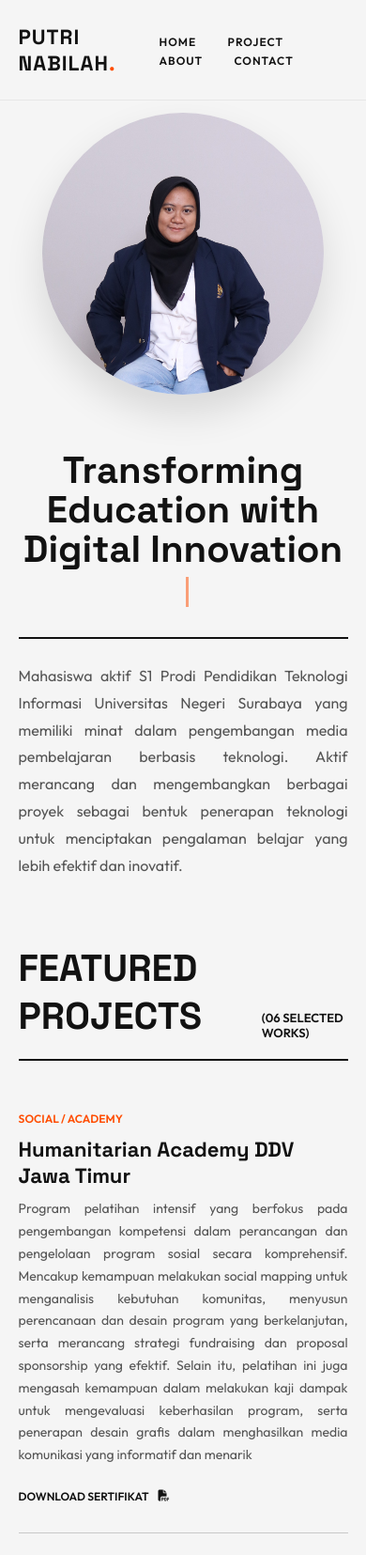
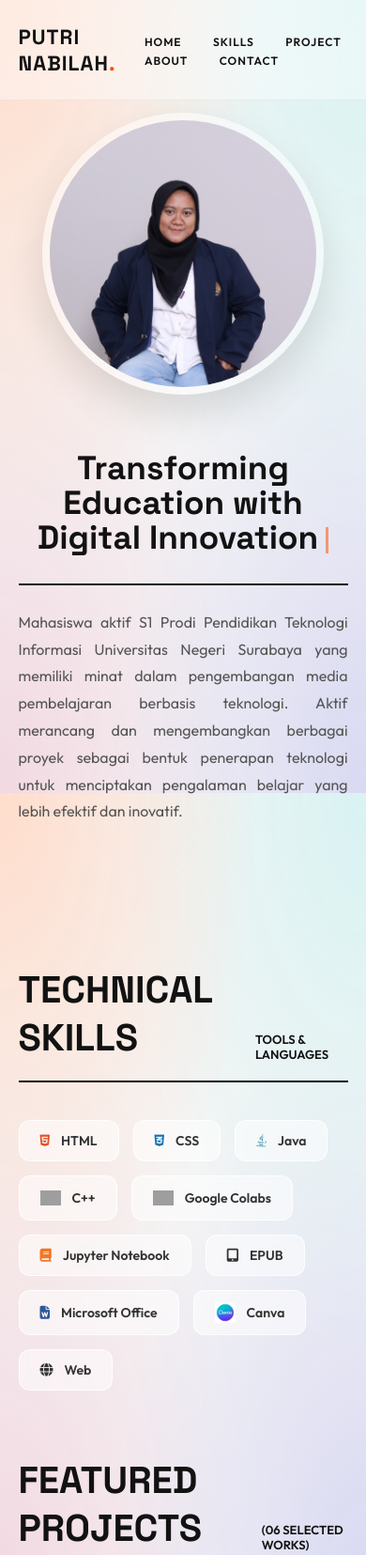
Before and after one commit to nblhputri/portofolioputrinabilah, a plain HTML site: page index.html in a window 390 px wide. Shown: the top 1655 px of the page at 94% size. Drawn offline with Linux system fonts and the light colour scheme; grey boxes are pictures that could not be loaded.

Commit message:
Add files via upload

```diff
--- a/index.html
+++ b/index.html
@@ -14,166 +14,128 @@
             --accent: #ff4d00;
             --bg: #f5f5f5;
             --text-muted: #555;
-            --about-bg: #d4d4d4;
+            --about-bg: rgba(255, 255, 255, 0.3);
+            /* Let's Connect Biru Gelap */
+            --footer-bg: #0a192f;
         }
 
-        * { margin: 0; padding: 0; box-sizing: border-box; }
-
-        html { scroll-behavior: smooth; }
-
+        /* --- BACKGROUND AESTHETIC --- */
         body {
-            background: var(--bg);
+            margin: 0;
+            padding: 0;
+            box-sizing: border-box;
+            background-color: #f5f5f5;
+            background-image:
+                radial-gradient(at 0% 0%, hsla(20,100%,90%,1) 0, transparent 50%),
+                radial-gradient(at 100% 0%, hsla(180,50%,90%,1) 0, transparent 50%),
+                radial-gradient(at 100% 100%, hsla(240,50%,90%,1) 0, transparent 50%),
+                radial-gradient(at 0% 100%, hsla(340,50%,90%,1) 0, transparent 50%);
+            background-attachment: fixed;
+            background-size: 200% 200%;
+            animation: gradientAnimation 15s ease infinite;
             color: var(--primary);
             font-family: 'Outfit', sans-serif;
             overflow-x: hidden;
         }
 
+        @keyframes gradientAnimation {
+            0% { background-position: 0% 0%; }
+            50% { background-position: 100% 100%; }
+            100% { background-position: 0% 0%; }
+        }
+
+        * { margin: 0; padding: 0; box-sizing: border-box; }
+        html { scroll-behavior: smooth; }
+
+        /* --- NAVBAR --- */
         nav {
             position: fixed; top: 0; left: 0; width: 100%;
             padding: 25px 5%; display: flex; justify-content: space-between;
             align-items: center; z-index: 100;
-            background: rgba(245, 245, 245, 0.85);
-            backdrop-filter: blur(15px);
-            border-bottom: 1px solid rgba(0,0,0,0.06);
+            background: rgba(255, 255, 255, 0.4);
+            backdrop-filter: blur(20px);
+            -webkit-backdrop-filter: blur(20px);
+            border-bottom: 1px solid rgba(0,0,0,0.05);
         }
 
-        .logo {
-            font-family: 'Space Grotesk';
-            font-weight: 700;
-            font-size: 22px;
-            letter-spacing: 1px;
-            text-transform: uppercase;
-        }
+        .logo { font-family: 'Space Grotesk'; font-weight: 700; font-size: 22px; letter-spacing: 1px; text-transform: uppercase; }
         .logo span { color: var(--accent); }
-
         .nav-links a { text-decoration: none; color: var(--primary); font-weight: 600; font-size: 12px; margin-left: 30px; text-transform: uppercase; letter-spacing: 1px; transition: 0.3s; }
         .nav-links a:hover { color: var(--accent); }
 
+        /* --- HERO --- */
         .hero {
             display: grid; grid-template-columns: 1fr 1fr;
             height: 100vh; padding: 0 5%; align-items: center; gap: 60px;
         }
+        .hero-text h1 { font-family: 'Space Grotesk'; font-size: clamp(2.2rem, 4.5vw, 3.8rem); line-height: 1.05; font-weight: 700; margin-bottom: 30px; color: var(--primary); min-height: 2.2em; }
+        #typing-text::after { content: ''; display: inline-block; width: 3px; height: 0.8em; background-color: var(--accent); margin-left: 8px; vertical-align: middle; animation: blink 0.7s infinite; }
+        @keyframes blink { 0%, 100% { opacity: 1; } 50% { opacity: 0; } }
+        .hero-text p { font-size: 16px; color: var(--text-muted); line-height: 1.8; text-align: justify; max-width: 480px; border-top: 2px solid var(--primary); padding-top: 25px; }
 
-        .hero-text h1 {
-            font-family: 'Space Grotesk';
-            font-size: clamp(2.2rem, 4.5vw, 3.8rem);
-            line-height: 1.05;
-            font-weight: 700;
-            margin-bottom: 30px;
-            color: var(--primary);
-            min-height: 2.2em;
-        }
+        .hero-img { display: flex; justify-content: flex-end; align-items: center; }
+        .hero-img img { width: 400px; height: 400px; object-fit: cover; border-radius: 50%; box-shadow: 0 20px 40px rgba(0,0,0,0.12); transition: 0.5s ease; border: 8px solid rgba(255,255,255,0.5); }
+        .hero-img img:hover { transform: scale(1.03); box-shadow: 0 30px 60px rgba(255, 77, 0, 0.18); }
 
-        #typing-text::after {
-            content: '';
-            display: inline-block;
-            width: 3px;
-            height: 0.8em;
-            background-color: var(--accent);
-            margin-left: 8px;
-            vertical-align: middle;
-            animation: blink 0.7s infinite;
-        }
+        /* --- SECTION GLOBAL --- */
+        section { padding: 40px 5%; }
 
-        @keyframes blink {
-            0%, 100% { opacity: 1; }
-            50% { opacity: 0; }
-        }
+        /* --- SKILLS SECTION --- */
+        #skills-link { padding-top: 100px; padding-bottom: 10px; }
 
-        .hero-text p {
-            font-size: 16px; color: var(--text-muted); line-height: 1.8;
-            text-align: justify; max-width: 480px; border-top: 2px solid var(--primary); padding-top: 25px;
-        }
-
-        .hero-img {
-            display: flex;
-            justify-content: flex-end;
-            align-items: center;
-        }
-        .hero-img img {
-            width: 400px;
-            height: 400px;
-            object-fit: cover;
-            border-radius: 50%;
-            box-shadow: 0 20px 40px rgba(0,0,0,0.12);
-            transition: 0.5s ease;
-        }
-        .hero-img img:hover {
-            transform: scale(1.03);
-            box-shadow: 0 30px 60px rgba(255, 77, 0, 0.18);
-        }
-
-        section { padding: 80px 5%; }
-        #work { padding-top: 40px; }
+        /* --- PROJECT SECTION --- */
+        #work { padding-top: 20px; }
 
         .section-header {
             display: flex; justify-content: space-between; align-items: flex-end;
-            margin-bottom: 50px; border-bottom: 2px solid var(--primary); padding-bottom: 20px;
+            margin-bottom: 40px; border-bottom: 2px solid var(--primary); padding-bottom: 20px;
         }
         .section-header h2 { font-family: 'Space Grotesk'; font-size: 40px; text-transform: uppercase; }
 
-        .project-list {
-            display: grid; grid-template-columns: repeat(auto-fit, minmax(300px, 1fr));
-            gap: 40px;
-        }
-        .project-item {
-            border-bottom: 1px solid #c8c8c8;
-            padding-bottom: 30px;
-            transition: 0.4s;
-        }
-        .project-item:hover { border-color: var(--accent); }
+        .project-list { display: grid; grid-template-columns: repeat(auto-fit, minmax(300px, 1fr)); gap: 40px; }
+        .project-item { background: rgba(255, 255, 255, 0.3); backdrop-filter: blur(5px); border-bottom: 1px solid #c8c8c8; padding: 25px; border-radius: 15px; transition: 0.4s; }
+        .project-item:hover { border-color: var(--accent); background: rgba(255, 255, 255, 0.6); transform: translateY(-5px); }
         .project-item span { font-size: 12px; color: var(--accent); font-weight: 700; }
         .project-item h3 { font-family: 'Space Grotesk'; font-size: 22px; margin: 10px 0; }
         .project-item p { font-size: 14px; color: var(--text-muted); text-align: justify; margin-bottom: 20px; line-height: 1.7; }
-
-        .btn-action {
-            display: inline-flex; align-items: center; gap: 10px;
-            text-decoration: none; color: var(--primary); font-weight: 700; font-size: 12px;
-            transition: 0.3s;
-        }
+        .btn-action { display: inline-flex; align-items: center; gap: 10px; text-decoration: none; color: var(--primary); font-weight: 700; font-size: 12px; transition: 0.3s; }
         .btn-action:hover { color: var(--accent); padding-left: 10px; }
 
-        #about {
-            background: var(--about-bg) !important;
-            color: var(--primary) !important;
-        }
+        /* --- ABOUT & SKILLS --- */
+        #about { background: var(--about-bg) !important; color: var(--primary) !important; backdrop-filter: blur(10px); -webkit-backdrop-filter: blur(10px); margin: 40px 0; border-radius: 30px; border: 1px solid rgba(255, 255, 255, 0.4); box-shadow: 0 10px 30px rgba(0,0,0,0.05); }
+        .skills-container { display: flex; flex-wrap: wrap; gap: 15px; margin-bottom: 40px; }
+        .skill-badge { display: flex; align-items: center; gap: 12px; padding: 12px 22px; background: rgba(255, 255, 255, 0.5); border: 1px solid rgba(255, 255, 255, 0.8); border-radius: 12px; font-weight: 600; font-size: 14px; color: #333; transition: all 0.3s ease; backdrop-filter: blur(5px); }
+        .skill-badge:hover { transform: translateY(-3px); border-color: var(--accent); background: rgba(255, 255, 255, 0.9); }
+        .skill-badge img { width: 22px; height: 22px; object-fit: contain; }
 
-        .split-grid {
-            display: grid; grid-template-columns: 1fr 2fr; gap: 80px;
-        }
+        .split-grid { display: grid; grid-template-columns: 1fr 2fr; gap: 80px; }
         .edu-box { margin-bottom: 30px; }
         .edu-box b { font-size: 18px; display: block; }
         .edu-box small { color: var(--accent); font-weight: 700; }
-
-        .exp-item {
-            margin-bottom: 50px; border-left: 3px solid #b0b0b0;
-            padding-left: 30px; transition: 0.3s;
-        }
+        .exp-item { margin-bottom: 50px; border-left: 3px solid #b0b0b0; padding-left: 30px; transition: 0.3s; }
         .exp-item:hover { border-left-color: var(--accent); }
         .exp-item h4 { font-family: 'Space Grotesk'; font-size: 20px; margin-bottom: 15px; }
-
         .exp-list { list-style: disc; padding-left: 20px; }
         .exp-list li { font-size: 14px; color: var(--text-muted); margin-bottom: 10px; text-align: justify; line-height: 1.6; }
 
+        /* --- FOOTER --- */
         footer {
             padding: 80px 5% 50px 5%;
-            background: var(--bg);
+            background: var(--footer-bg);
             display: flex; justify-content: space-between; align-items: center;
-            border-top: 1px solid rgba(0,0,0,0.05);
+            border-top: 1px solid rgba(255,255,255,0.1);
+            backdrop-filter: blur(15px);
+            color: white;
         }
-        .social-icons a { color: var(--primary); font-size: 20px; margin-right: 20px; transition: 0.3s; display: inline-block; }
-        .social-icons a:hover { color: var(--accent); }
+        .social-icons a { color: white; font-size: 20px; margin-right: 20px; transition: 0.3s; display: inline-block; }
+        .social-icons a:hover { color: var(--accent); transform: translateY(-3px); }
 
         @media (max-width: 900px) {
             .hero { grid-template-columns: 1fr; height: auto; padding-top: 120px; padding-bottom: 50px; text-align: center; }
             .hero-img { justify-content: center; order: -1; }
             .hero-img img { width: 300px; height: 300px; }
-            .hero-text h1 { font-size: 2.5rem; min-height: auto; }
-            .hero-text p { margin: 0 auto; }
             .split-grid { grid-template-columns: 1fr; }
-            #work { padding-top: 20px; }
             footer { flex-direction: column; gap: 30px; text-align: center; }
-            .social-icons a { margin: 0 10px; }
         }
     </style>
 </head>
@@ -183,6 +145,7 @@
         <div class="logo">PUTRI NABILAH<span>.</span></div>
         <div class="nav-links">
             <a href="#home">Home</a>
+            <a href="#skills-link">Skills</a>
             <a href="#work">Project</a>
             <a href="#about">About</a>
             <a href="#lets-connect">Contact</a>
@@ -201,6 +164,25 @@
         </div>
     </section>
 
+    <section id="skills-link">
+        <div class="section-header">
+            <h2>Technical Skills</h2>
+            <p style="font-size: 13px; font-weight: 600;">TOOLS & LANGUAGES</p>
+        </div>
+        <div class="skills-container">
+            <div class="skill-badge"><i class="fa-brands fa-html5" style="color: #E34F26;"></i> HTML</div>
+            <div class="skill-badge"><i class="fa-brands fa-css3-alt" style="color: #1572B6;"></i> CSS</div>
+            <div class="skill-badge"><i class="fa-brands fa-java" style="color: #007396;"></i> Java</div>
+            <div class="skill-badge"><img src="https://upload.wikimedia.org/wikipedia/commons/1/18/ISO_C%2B%2B_Logo.svg" alt="C++"> C++</div>
+            <div class="skill-badge"><img src="https://upload.wikimedia.org/wikipedia/commons/d/d0/Google_Colaboratory_SVG_Logo.svg" alt="Colab"> Google Colabs</div>
+            <div class="skill-badge"><i class="fa-solid fa-book" style="color: #F37626;"></i> Jupyter Notebook</div>
+            <div class="skill-badge"><i class="fa-solid fa-tablet-screen-button"></i> EPUB</div>
+            <div class="skill-badge"><i class="fa-solid fa-file-word" style="color: #2B579A;"></i> Microsoft Office</div>
+            <div class="skill-badge"><img src="canva.jfif" alt="Canva"> Canva</div>
+            <div class="skill-badge"><i class="fa-solid fa-globe"></i> Web</div>
+        </div>
+    </section>
+
     <section id="work">
         <div class="section-header">
             <h2>Featured Projects</h2>
@@ -211,14 +193,14 @@
             <div class="project-item">
                 <span>SOCIAL / ACADEMY</span>
                 <h3>Humanitarian Academy DDV Jawa Timur</h3>
-                <p>Program pelatihan intensif yang berfokus pada pengembangan kompetensi dalam perancangan dan pengelolaan program sosial secara komprehensif. Mencakup kemampuan melakukan social mapping untuk menganalisis kebutuhan komunitas, menyusun perencanaan dan desain program yang berkelanjutan, serta merancang strategi fundraising dan proposal sponsorship yang efektif. Selain itu, pelatihan ini juga mengasah kemampuan dalam melakukan kaji dampak untuk mengevaluasi keberhasilan program, serta penerapan desain grafis dalam menghasilkan media komunikasi yang informatif dan menarik</p>
+                <p>Program pelatihan intensif yang berfokus pada pengembangan kompetensi dalam perancangan dan pengelolaan program sosial secara komprehensif. Mencakup kemampuan melakukan social mapping untuk menganalisis kebutuhan komunitas, menyusun perencanaan dan desain program yang berkelanjutan, serta merancang strategi fundraising dan proposal sponsorship yang efektif. Selain itu, pelatihan ini juga mengasah kemampuan dalam melakukan kaji dampak untuk mengevaluasi keberhasilan program, serta penerapan desain grafis dalam menghasilkan media komunikasi yang informatif dan menarik.</p>
                 <a href="DDV Humanitarian.pdf" class="btn-action" target="_blank">DOWNLOAD SERTIFIKAT <i class="fa-solid fa-file-pdf"></i></a>
             </div>
 
             <div class="project-item">
                 <span>JAVA / DESKTOP</span>
                 <h3>Aplikasi Mini-MoCinema</h3>
-                <p>Aplikasi Mini-Mocinema dirancang untuk memenuhi kebutuhan kasir berbasis desktop yang dikembangkan menggunakan Java untuk membantu pengelolaan penjualan tiket pada bioskop mini. Aplikasi ini dilengkapi dengan fitur autentikasi pengguna (admin dan kasir), manajemen data film, jadwal, studio, serta proses transaksi tiket yang terintegrasi dengan sistem perhitungan otomatis dan pencetakan struk, sehingga membuat operasional lebih efisien dan terstruktur</p>
+                <p>Aplikasi Mini-Mocinema dirancang untuk memenuhi kebutuhan kasir berbasis desktop yang dikembangkan menggunakan bahasa pemrograman Java untuk membantu pengelolaan penjualan tiket pada bioskop mini. Aplikasi ini dilengkapi dengan fitur autentikasi pengguna (admin dan kasir), manajemen data film, jadwal, studio, serta proses transaksi tiket yang terintegrasi dengan sistem perhitungan otomatis dan pencetakan struk, sehingga membuat operasional lebih efisien dan terstruktur.</p>
                 <a href="https://github.com/Safinatullatifah/mocinema" class="btn-action" target="_blank">DOWNLOAD GITHUB <i class="fa-brands fa-github"></i></a>
             </div>
 
@@ -246,7 +228,7 @@
             <div class="project-item">
                 <span>SYSTEM / EDUCATION</span>
                 <h3>Aplikasi SIPENMIN</h3>
-                <p>Aplikasi SIPENMIN (Sistem Pendaftaran dan Peminatan Calon Siswa Baru) dirancang untuk mendigitalisasi proses penerimaan siswa secara lebih terstruktur dan terintegrasi. Aplikasi ini menyediakan fitur lengkap mulai dari pembuatan akun, pengisian formulir, unggah berkas, hingga pengumuman hasil seleksi, serta dilengkapi dengan sistem pengelolaan data dan validasi oleh pihak sekolah, sehingga proses menjadi lebih efisien, akurat, dan terorganisir</p>
+                <p>Aplikasi SIPENMIN (Sistem Pendaftaran dan Peminatan Calon Siswa Baru) dirancang untuk mendigitalisasi proses penerimaan siswa secara lebih terstruktur dan terintegrasi. Aplikasi ini menyediakan fitur lengkap mulai dari pembuatan akun, pengisian formulir, unggah berkas, hingga pengumuman hasil seleksi, serta dilengkapi dengan sistem pengelolaan data dan validasi oleh pihak sekolah, sehingga proses menjadi lebih efisien, akurat, dan terorganisir.</p>
                 <a href="https://jurnal.kopusindo.com/index.php/jtpp//article/view/1266" class="btn-action" target="_blank">DOWNLOAD JURNAL<i class="fa-solid fa-file-pdf"></i></a>
             </div>
         </div>
@@ -286,7 +268,7 @@
                 <div class="exp-item">
                     <h4>Enumerator SDGs Desa</h4>
                     <ul class="exp-list">
-                        <li>Melaksanakan pendataan SDGs Desa melalui wawancara dan observasi lapangan secara sistematis sesuai instrumen yang telah ditetapkan.</li>
+                        <li>Melaksanakan pendataan SDGs Desa melalui wawancara dan observasi lapangan secara sistematis sesuai instrumis yang telah ditetapkan.</li>
                         <li>Mengumpulkan, memverifikasi, dan menginput data sosial, ekonomi, serta lingkungan desa secara akurat dan bertanggung jawab.</li>
                         <li>Memastikan kevalidan dan kelengkapan data yang diperoleh dengan melakukan verifikasi serta klarifikasi kepada responden.</li>
                     </ul>
@@ -331,35 +313,27 @@
 
         function type() {
             const currentText = textToType;
-
             if (isDeleting) {
-                // Proses menghapus teks
                 textElement.textContent = currentText.substring(0, charIndex - 1);
                 charIndex--;
             } else {
-                // Proses mengetik teks
                 textElement.textContent = currentText.substring(0, charIndex + 1);
                 charIndex++;
             }
 
-            // Kecepatan mengetik
             let typeSpeed = isDeleting ? 50 : 100;
 
             if (!isDeleting && charIndex === currentText.length) {
-                // Jika sudah selesai mengetik, tunggu sebentar lalu hapus
                 typeSpeed = 2000;
                 isDeleting = true;
             } else if (isDeleting && charIndex === 0) {
-                // Jika sudah bersih, mulai ketik lagi
                 isDeleting = false;
                 typeSpeed = 500;
             }
 
             setTimeout(type, typeSpeed);
         }
-
         document.addEventListener('DOMContentLoaded', type);
     </script>
-
 </body>
 </html>
```
Also changed, not shown: portofolio.html (+89 -115 lines), canva.jfif (added).
